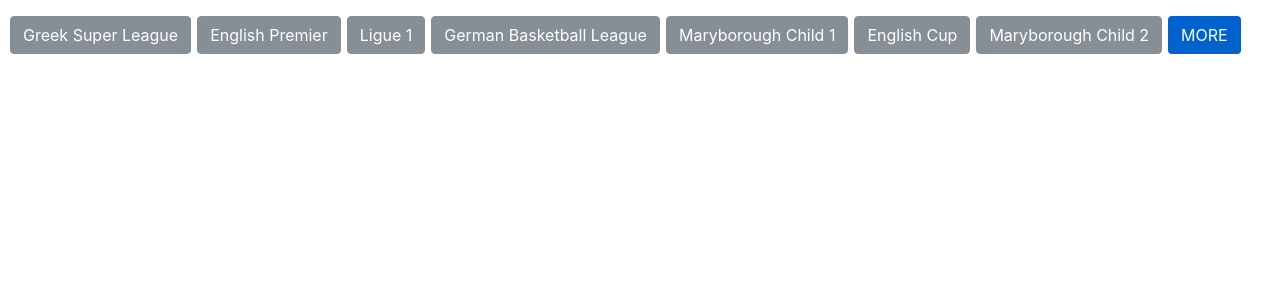
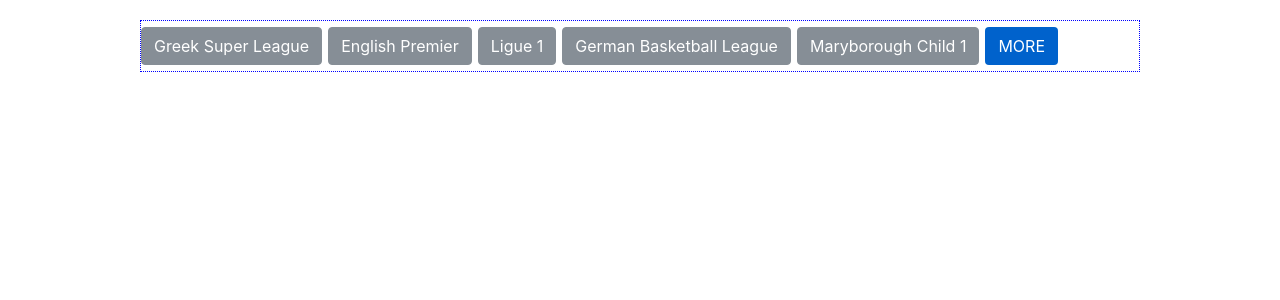
Before and after one commit to xavierfuentes/greedy-menu, a React (Create React App) app: page / in a window 1280 px wide. Shown: the top 300 px of the page. Built offline with nearby package versions, Linux system fonts and the light colour scheme.

Commit message:
improve element count

```diff
--- a/src/App.js
+++ b/src/App.js
@@ -8,9 +8,9 @@
 };
 
 const menuStyle = {
-  margin: '0 auto',
-  // width: '1000px',
-  // maxWidth: '1000px',
+  margin: '10px auto',
+  width: '1000px',
+  maxWidth: '1000px',
   border: '1px dotted blue',
 };
 
--- a/src/GreedyMenu.js
+++ b/src/GreedyMenu.js
@@ -29,14 +29,19 @@
 
   state = {
     isCollapsed: false,
+    isCollapsible: true,
     visibleElements: 0,
   };
 
-  onLoad = () => {
+  check = () => {
     const { getMaxElements, props: { children } } = this;
     const maxElements = getMaxElements();
+    const state =
+      maxElements < Children.count(children)
+        ? { visibleElements: maxElements, isCollapsed: true, isCollapsible: true }
+        : { visibleElements: Children.count(children), isCollapsed: false, isCollapsible: false };
 
-    maxElements !== Children.count(children) && this.setState({ visibleElements: maxElements, isCollapsed: true });
+    this.setState(state);
   };
 
   onResize = () => {
@@ -45,29 +50,38 @@
   };
 
   getMaxElements = () => {
-    const { greedyMenuWrapperNode, ellipsisNode, props: { children }, getElementWidth } = this;
+    const { greedyMenuWrapperNode, ellipsisNode, getElementWidth } = this;
+    const elements = [];
 
     ellipsisNode.innerText = this.EXPAND_TEXT;
 
     let totalWidth = greedyMenuWrapperNode.offsetWidth;
+    let ellipsisWidth = getElementWidth(ellipsisNode);
     let menuNodes = greedyMenuWrapperNode.childNodes;
-    let ellipsisWidth = getElementWidth(ellipsisNode);
-    let availableWidth = totalWidth - ellipsisWidth;
     let elementsAccumulator = 0;
     let widthAccumulator = 0;
     let currentElementWidth = 0;
     let nextElementWidth = 0;
+    let currentElement = null;
 
     do {
-      currentElementWidth = getElementWidth(menuNodes[elementsAccumulator]);
+      currentElement = menuNodes[elementsAccumulator];
+      currentElementWidth = getElementWidth(currentElement);
       nextElementWidth = getElementWidth(menuNodes[elementsAccumulator + 1]);
+      elements.push({
+        node: currentElement,
+        width: currentElementWidth,
+      });
       widthAccumulator += currentElementWidth;
       elementsAccumulator += 1;
-    } while (
-      widthAccumulator + currentElementWidth < availableWidth &&
-      widthAccumulator + nextElementWidth < availableWidth &&
-      elementsAccumulator < Children.count(children)
-    );
+    } while (currentElement !== ellipsisNode && widthAccumulator + nextElementWidth < totalWidth);
+
+    if (elementsAccumulator < Children.count(this.props.children)) {
+      do {
+        widthAccumulator -= elements[elementsAccumulator - 1].width;
+        elementsAccumulator -= 1;
+      } while (widthAccumulator + ellipsisWidth > totalWidth);
+    }
 
     return elementsAccumulator;
   };
@@ -123,7 +137,8 @@
   };
 
   renderEllipsis = (text = 'Ellipsis') => {
-    const { COLLAPSE_TEXT, EXPAND_TEXT, state: { isCollapsed } } = this;
+    const { COLLAPSE_TEXT, EXPAND_TEXT, state: { isCollapsed, isCollapsible } } = this;
+    const ellipsisStyle = isCollapsible ? {} : { display: 'none' };
 
     return (
       <button
@@ -133,6 +148,7 @@
         }}
         key="ellipsis"
         onClick={this.handleEllipsisClick}
+        style={ellipsisStyle}
       >
         {isCollapsed ? EXPAND_TEXT : COLLAPSE_TEXT}
       </button>
@@ -140,7 +156,7 @@
   };
 
   componentDidMount() {
-    window.addEventListener('load', this.onLoad);
+    window.addEventListener('load', this.check);
     window.addEventListener('resize', throttle(this.onResize, 100));
   }
 
@@ -149,7 +165,7 @@
   }
 
   componentWillUnmount() {
-    window.removeEventListener('load', this.onLoad);
+    window.removeEventListener('load', this.check);
     window.removeEventListener('resize', throttle(this.onResize, 100));
   }
 
@@ -163,7 +179,7 @@
           this.greedyMenuWrapperNode = wrapper;
         }}
         className={cx('greedy-menu', { 'greedy-menu--collapsed': isCollapsed }, className)}
-        style={{ width: '100%', height: '100%' }}
+        style={{ ...style, width: '100%', height: '100%' }}
         {...rest}
       >
         {this.renderContent()}
```
